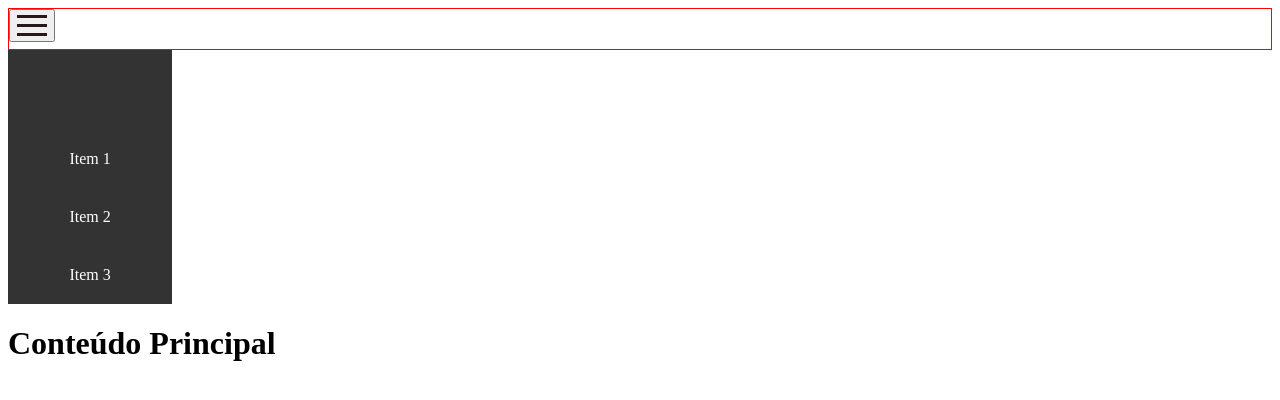
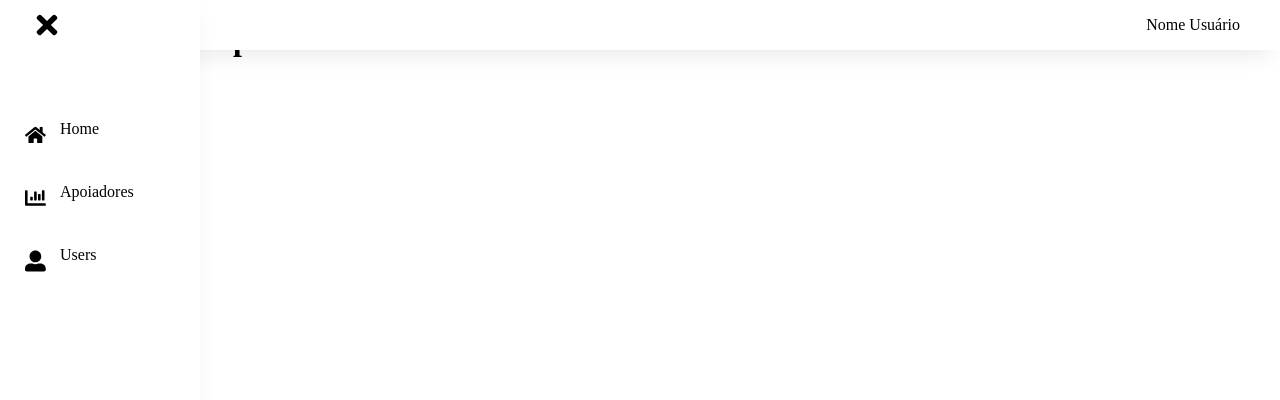
Before and after one commit to gustavofaquim/sisparla-frontend, a React (Vite) app: page / in a window 1280 px wide. Shown: the top 400 px of the page. Built offline with nearby package versions, Linux system fonts and the light colour scheme.

Commit message:
feat: implementação do menu responsivo

```diff
--- a/package.json
+++ b/package.json
@@ -13,6 +13,8 @@
     "axios": "^1.5.0",
     "react": "^18.2.0",
     "react-dom": "^18.2.0",
+    "react-icons": "^4.11.0",
+    "react-pro-sidebar": "^1.1.0-alpha.1",
     "react-router-dom": "^6.16.0"
   },
   "devDependencies": {
--- a/src/App.jsx
+++ b/src/App.jsx
@@ -1,4 +1,5 @@
 import Sidebar from "./components/Sidebar.jsx";
+import Header from "./components/Header.jsx";
 
 
 import './styles/App.css'
@@ -8,7 +9,7 @@ function App() {
   return (
     <div className="app">
 
-      <Sidebar />
+      <Header />
 
       <div className="content">
         <h1>Conteúdo Principal</h1>
--- /dev/null
+++ b/src/components/Header.jsx
@@ -0,0 +1,46 @@
+import React, { useState, useEffect } from 'react';
+import { FaBars } from 'react-icons/fa';
+
+import '../styles/components/sidebar.sass';
+import '../styles/components/header.sass';
+
+import Sidebar from '../components/Sidebar.jsx';
+import UserFront from './UserFront';
+
+const Header = () => {
+  const [sidebarVisible, setSidebarVisible] = useState(true);
+
+  const toggleSidebar = () => setSidebarVisible(!sidebarVisible);
+
+  useEffect(() => {
+    // Função para verificar a largura da tela e ocultar o menu lateral se necessário
+    const handleResize = () => {
+      if (window.innerWidth <= 768) {
+        setSidebarVisible(false); // Defina aqui a largura limite para ocultar o menu
+      } else {
+        setSidebarVisible(true);
+      }
+    };
+
+    // Adiciona um ouvinte de evento para a largura da tela
+    window.addEventListener('resize', handleResize);
+
+    // Chama a função de verificação da largura da tela uma vez ao carregar a página
+    handleResize();
+
+    // Remove o ouvinte de evento ao desmontar o componente
+    return () => {
+      window.removeEventListener('resize', handleResize);
+    };
+  }, []);
+
+  return (
+    <div className="header">
+      <FaBars onClick={toggleSidebar} />
+      <UserFront />
+      {sidebarVisible && <Sidebar active={setSidebarVisible} />}
+    </div>
+  );
+};
+
+export default Header;
--- a/src/components/Sidebar.jsx
+++ b/src/components/Sidebar.jsx
@@ -1,41 +1,71 @@
-import React, { useState } from 'react';
-import { Link } from "react-router-dom";
+import React from 'react'
 
-import "../styles/components/sidebar.sass"
+import  '../styles/components/sidebar.sass';
+
+import {
+  FaTimes,
+  FaHome,
+  FaEnvelope,
+  FaRegSun,
+  FaUserAlt,
+  FaIdCardAlt,
+  FaRegFileAlt,
+  FaRegCalendarAlt,
+  FaChartBar
+} from 'react-icons/fa';
+
+import SidebarItem from './SidebarItem';
 
 
+const Sidebar = ({ active }) => {
 
-const Sidebar = () => {
+  const closeSidebar = () => {
+    active(false)
+  }
 
-    const [isOpen, setIsOpen] = useState(true);
 
-    const toggleSidebar = () => {
-        setIsOpen(!isOpen);
-    };
+  const menuItems = [
+    {
+      label: 'Home',
+      icon: FaHome,
+      subitems: [],
+    },
+    {
+      label: 'Apoiadores',
+      icon: FaChartBar,
+      subitems: [],
+    },
+    {
+      label: 'Users',
+      icon: FaUserAlt,
+      subitems: [
+        {
+          label: 'User 1',
+          link: '/user1',
+        },
+        {
+          label: 'User 2',
+          link: '/user2',
+        },
+      ],
+    },
+  ]
 
-    return (
-        <div className='head'>
 
-            <div className={`page-wrapper ${isOpen ? 'open' : ''}`}>
-                <button className="hamburger" onClick={toggleSidebar}>
-                    <div className="bar"></div>
-                    <div className="bar"></div>
-                    <div className="bar"></div>
-                </button>
-            </div>
+  return (
+    <div sidebar={active} className="sidebar">
 
-            <div className={`sidebar ${isOpen ? 'open' : ''}`}>
-                <ul>
-                {/* Adicione aqui os links do menu */}
-                <li><a href="#">Item 1</a></li>
-                <li><a href="#">Item 2</a></li>
-                <li><a href="#">Item 3</a></li>
-                </ul>
-            </div>
+      <FaTimes onClick={closeSidebar} />
 
-        </div>
+      <div className="container-sidebar-item">
+        {menuItems.map((menuItem, index) => (
+          <SidebarItem key={index} Icon={menuItem.icon} Text={menuItem.label} Subitems={menuItem.subitems}>
+          </SidebarItem>
+        ))}
+      </div>
 
-    );
-};
+    </div>
+  )
+}
 
-export default Sidebar;
+export default Sidebar
--- /dev/null
+++ b/src/components/SidebarItem.jsx
@@ -0,0 +1,43 @@
+import React, { useState } from 'react';
+import '../styles/components/sidebar-item.sass';
+
+const SidebarItem = ({ Icon, Text, Link, Subitems }) => {
+  const [subitemsVisible, setSubitemsVisible] = useState(false);
+
+  const toggleSubitems = (e) => {
+    e.stopPropagation(); // Impede que o evento de clique se propague para os elementos pai
+    setSubitemsVisible(!subitemsVisible);
+  };
+
+  if (Link) {
+    return (
+      <a href={Link} className="sidebar-item">
+        <Icon className="icons" />
+        <span>{Text}</span>
+      </a>
+    );
+  } else if (Subitems && Subitems.length > 0) {
+    return (
+      <div className="sidebar-item" onClick={toggleSubitems}>
+        <Icon className="icons" />
+        <span>{Text}</span>
+        <ul className={`subitem-list ${subitemsVisible ? 'visible' : ''}`}>
+          {Subitems.map((subitem, index) => (
+            <li key={index}>
+              <a href={subitem.link}>{subitem.label}</a>
+            </li>
+          ))}
+        </ul>
+      </div>
+    );
+  } else {
+    return (
+      <div className="sidebar-item">
+        <Icon className="icons" />
+        <span>{Text}</span>
+      </div>
+    );
+  }
+};
+
+export default SidebarItem;
--- /dev/null
+++ b/src/components/UserFront.jsx
@@ -0,0 +1,14 @@
+import React from "react";
+
+import "../styles/components/user-front.sass";
+
+const UserFront = () =>{
+
+    return(
+        <div class='user-front'>
+            <p>Nome Usuário</p>
+        </div>
+    )
+};
+
+export default UserFront;
--- /dev/null
+++ b/src/styles/components/header.sass
@@ -0,0 +1,18 @@
+.header
+    width: 100%
+    height: 50px
+    display: inline
+    position: fixed
+    top: 0
+    left: 0
+    background-color: #ffffff
+    box-shadow: rgba(0, 0, 0, 0.1) -4px 9px 25px -6px
+
+    svg
+        position: fixed
+        color: black
+        width: 30px
+        height: 30px
+        margin-top: 10px
+        margin-left: 32px
+        cursor: pointer
--- /dev/null
+++ b/src/styles/components/sidebar-item.sass
@@ -0,0 +1,33 @@
+.sidebar-item
+    display: block
+    align-items: center
+    background-color: #ffffff
+    font-size: 1em
+    padding: 20px
+    cursor: pointer
+    border-radius: 2px
+    margin-bottom: 0.3rem
+    align-content: center
+
+    .icons
+        margin: 0 20px
+        margin-left: 5px !important
+        width: 1.3rem
+
+    &:hover
+        background-color: #f3f3f3
+
+    span
+        margin-left: 40px
+
+
+    ul.subitem-list
+        list-style: none
+        display: none
+        cursor: pointer
+        transition: opacity 0.3s ease
+        text-transform: none
+
+    ul.subitem-list.visible
+        display: block
+        opacity: 1
--- a/src/styles/components/sidebar.sass
+++ b/src/styles/components/sidebar.sass
@@ -1,61 +1,20 @@
-.menu-lateral
+.sidebar
+  background-color: #ffffff
+  position: fixed
+  height: 100%
+  top: 0px
+  left: 0px
+  width: 200px
+  animation: showSidebar .4s
+  box-shadow: rgba(0, 0, 0, 0.1) -4px 9px 25px -6px
+
+  svg
     position: fixed
-    width: 10%
-    height: 100%
-    left: 0
-    top: 0
-    box-shadow: 4px 7px 19px -11px rgba(135,135,135,1)
+    color: white
+    width: 30px
+    height: 30px
+    margin-top: 32px
+    cursor: pointer
 
-.head
-    display: inline
-
-.page-wrapper
-    display: flex
-    flex-direction: column
-    right: 0
-    top: 0
-    height: 40px
-    border: 1px solid red
-
-    .hamburger
-        cursor: pointer
-        position: absolute
-        z-index: 2
-        display: flex
-        flex-direction: column
-
-    .bar
-        width: 30px
-        height: 3px
-        margin: 3px 0
-        background-color: #281818
-
-
-.sidebar
-    display: flex
-    flex-direction: column
-    top: 0
-    width: 0
-    height: 100%
-    background-color: #333
-    transition: width 0.3s ease-in-out
-    overflow-x: hidden
-
-    &.open
-        width: 13%
-ul
-  list-style-type: none
-  padding: 0
-  margin: 0
-  text-align: center
-  padding-top: 80px
-
-li
-  padding: 20px
-
-a
-  text-decoration: none
-  color: #fff
-
-
-@media (max-width: 933px)
+.container-sidebar-item
+  margin-top: 100px
--- /dev/null
+++ b/src/styles/components/user-front.sass
@@ -0,0 +1,3 @@
+.user-front
+    float: right
+    margin-right: 40px
```
Also changed, not shown: 1 other file (tests, documents, lock files or other folders).
